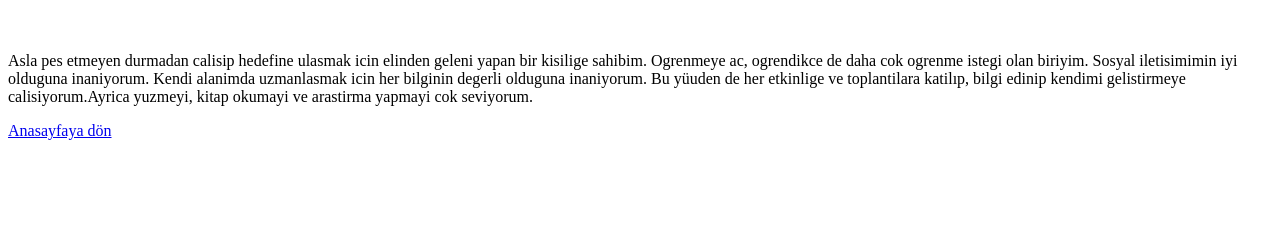
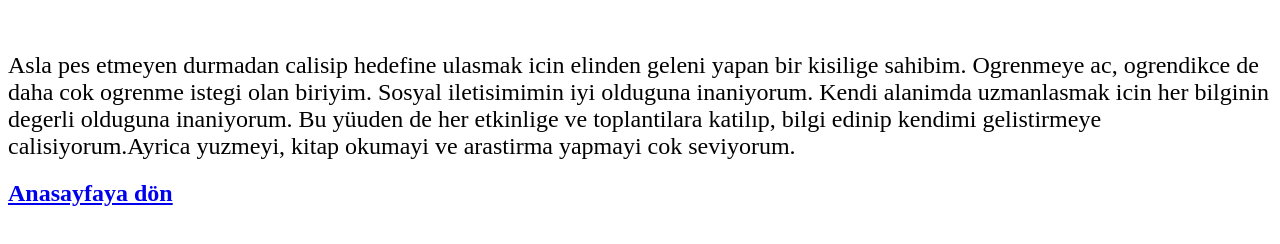
Before and after one commit to gulfeminfo/anasayfa, a plain HTML site: page hakkimda.html in a window 1280 px wide. Shown: the part 48-292 px from the top of the page. Drawn offline with Linux system fonts and the light colour scheme.

Commit message:
Update hakkimda.html

```diff
--- a/hakkimda.html
+++ b/hakkimda.html
@@ -2,9 +2,9 @@
 <head>
 <title>Hakkimda</title>
 </head>
-<body>
+<body background=”arkaplan-site-.jpg”>
 <h1>Hakkimda</h1><br>
-<p>Asla pes etmeyen durmadan calisip hedefine ulasmak icin elinden geleni yapan bir kisilige sahibim. Ogrenmeye ac, ogrendikce de daha cok ogrenme istegi olan biriyim. Sosyal iletisimimin iyi olduguna inaniyorum. Kendi alanimda uzmanlasmak icin her bilginin degerli olduguna inaniyorum. Bu yüuden de her etkinlige ve toplantilara katilıp, bilgi edinip kendimi gelistirmeye calisiyorum.Ayrica yuzmeyi, kitap okumayi ve arastirma yapmayi cok seviyorum.</p>
-<a href="index.html" target="_blank">Anasayfaya dön</a>
+<p><font size="5">Asla pes etmeyen durmadan calisip hedefine ulasmak icin elinden geleni yapan bir kisilige sahibim. Ogrenmeye ac, ogrendikce de daha cok ogrenme istegi olan biriyim. Sosyal iletisimimin iyi olduguna inaniyorum. Kendi alanimda uzmanlasmak icin her bilginin degerli olduguna inaniyorum. Bu yüuden de her etkinlige ve toplantilara katilıp, bilgi edinip kendimi gelistirmeye calisiyorum.Ayrica yuzmeyi, kitap okumayi ve arastirma yapmayi cok seviyorum.</font></p>
+  <h2><a href="index.html" target="_blank">Anasayfaya dön</a></h2>
 </body>
 </html>
```
